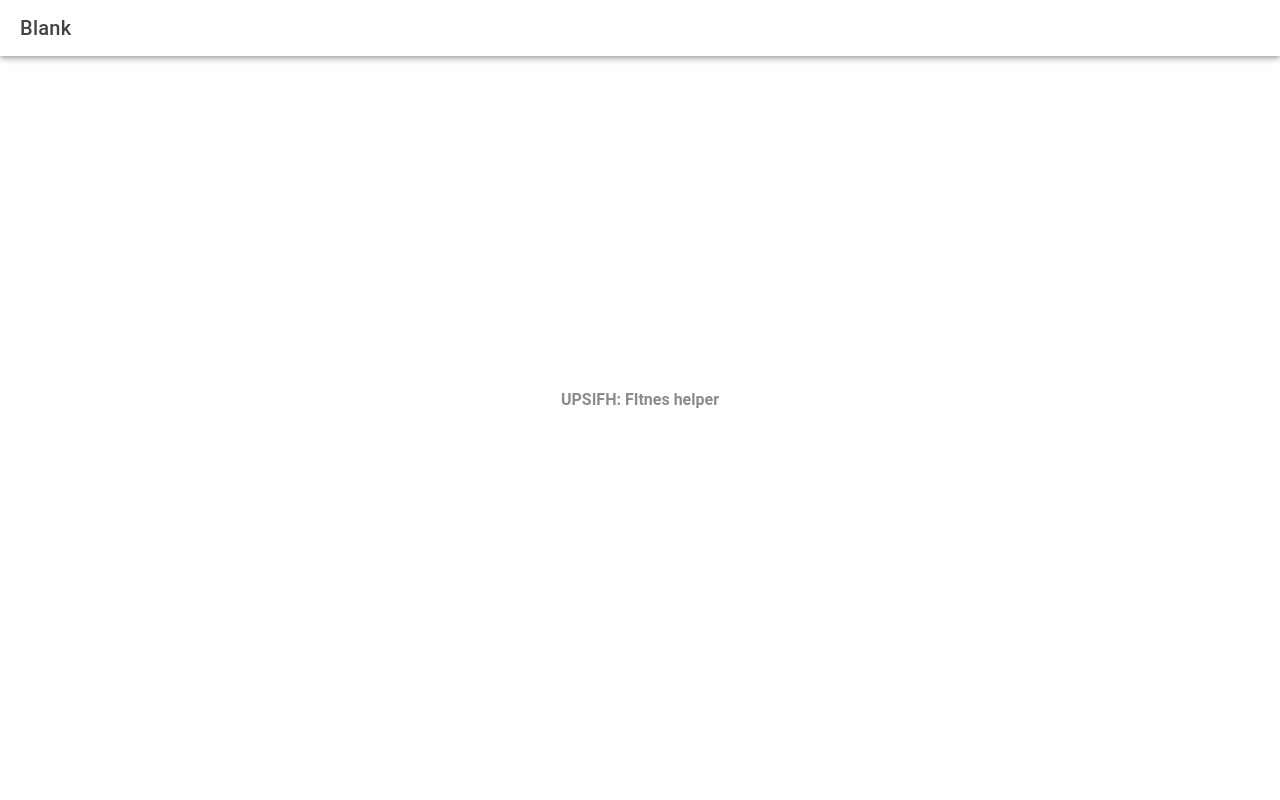
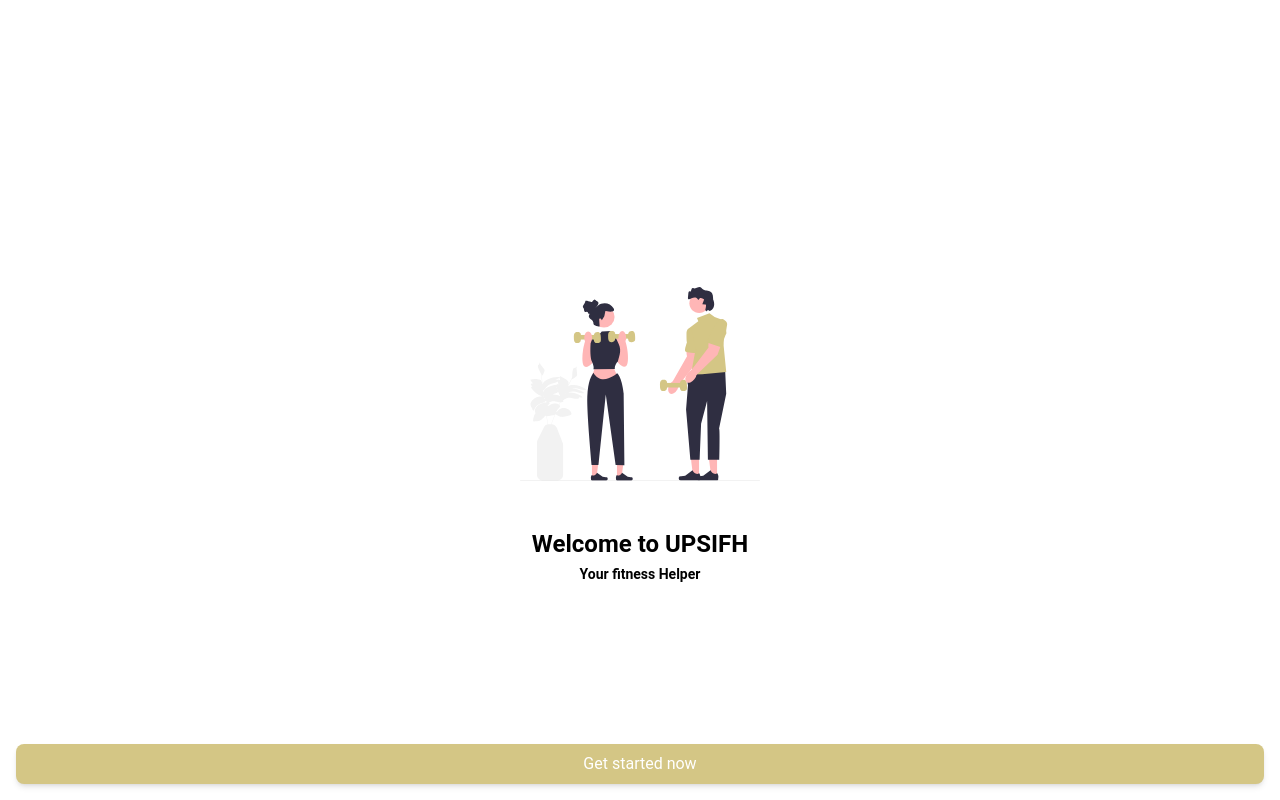
Before and after one commit to amirabdulaziz/upsifh, a React (Vite) app: page /home in a window 1280 px wide. Built offline with nearby package versions, Linux system fonts and the light colour scheme.

Commit message:
home.tsx page

```diff
--- a/src/components/ExploreContainer.css
+++ /dev/null
@@ -1,24 +0,0 @@
-#container {
-  text-align: center;
-  position: absolute;
-  left: 0;
-  right: 0;
-  top: 50%;
-  transform: translateY(-50%);
-}
-
-#container strong {
-  font-size: 20px;
-  line-height: 26px;
-}
-
-#container p {
-  font-size: 16px;
-  line-height: 22px;
-  color: #8c8c8c;
-  margin: 0;
-}
-
-#container a {
-  text-decoration: none;
-}
--- a/src/components/ExploreContainer.tsx
+++ /dev/null
@@ -1,13 +0,0 @@
-import './ExploreContainer.css';
-
-interface ContainerProps { }
-
-const ExploreContainer: React.FC<ContainerProps> = () => {
-  return (
-    <div id="container">
-      <p className='text-sm font-semibold'>UPSIFH: FItnes helper</p>
-    </div>
-  );
-};
-
-export default ExploreContainer;
--- a/src/pages/Home.tsx
+++ b/src/pages/Home.tsx
@@ -1,22 +1,41 @@
-import { IonContent, IonHeader, IonPage, IonTitle, IonToolbar } from '@ionic/react';
-import ExploreContainer from '../components/ExploreContainer';
-import './Home.css';
+import {
+  IonButton,
+  IonContent,
+  IonHeader,
+  IonImg,
+  IonPage,
+  IonText,
+  IonTitle,
+  IonToolbar,
+} from "@ionic/react";
+import "./Home.css";
+import FitnesHome from "../assets/homeimg/fitneshome.svg";
 
 const Home: React.FC = () => {
   return (
     <IonPage>
-      <IonHeader>
-        <IonToolbar>
-          <IonTitle>Blank</IonTitle>
-        </IonToolbar>
+      <IonHeader className="ion-no-border">
+        <IonToolbar>{/* Toolbar content (if any) */}</IonToolbar>
       </IonHeader>
       <IonContent fullscreen>
-        <IonHeader collapse="condense">
-          <IonToolbar>
-            <IonTitle size="large">Blank</IonTitle>
-          </IonToolbar>
-        </IonHeader>
-        <ExploreContainer />
+        <div className="flex flex-col justify-center items-center h-full relative">
+          <div className="flex flex-col justify-center items-center">
+            <IonImg src={FitnesHome} className="mb-4 h-[240px] w-[240px]" />
+            <IonText className="text-black text-center font-bold space-y-1 py-2">
+              <h2 className="text-2xl">Welcome to UPSIFH</h2>
+              <p className="font-semibold text-sm">Your fitness Helper</p>
+            </IonText>
+          </div>
+          <div className="w-full absolute bottom-4 px-4">
+            <button
+              className="bg-[#D4C685] rounded-lg shadow-md px-2 py-2 h-auto w-full"
+            >
+              <IonText className="text-white">
+                <p>Get started now</p>
+              </IonText>
+            </button>
+          </div>
+        </div>
       </IonContent>
     </IonPage>
   );
--- a/tailwind.config.js
+++ b/tailwind.config.js
@@ -1,8 +1,22 @@
 /** @type {import('tailwindcss').Config} */
 export default {
-  content: ["./index.html", "./src/**/*.{js,ts,jsx,tsx}"],
+  content: ["./src/**/*.{html,js,jsx,tsx}"],
   theme: {
-    extend: {},
+    extend: {
+      colors: {
+        primary: "#b236ff",
+        // primary: "#DEBCFF",
+        secondary: "#000000",
+        tertiary: "#FFFFFF",
+        fav: "#b236ff",
+      },
+      text: {
+        primary: "#b263ff",
+        secondary: "#000000",
+        tertiary: "#FFFFFF",
+        fav: "#b236ff",
+      }
+    },
   },
   plugins: [],
 };
```
Also changed, not shown: src/assets/homeimg/fitneshome.svg (added).
